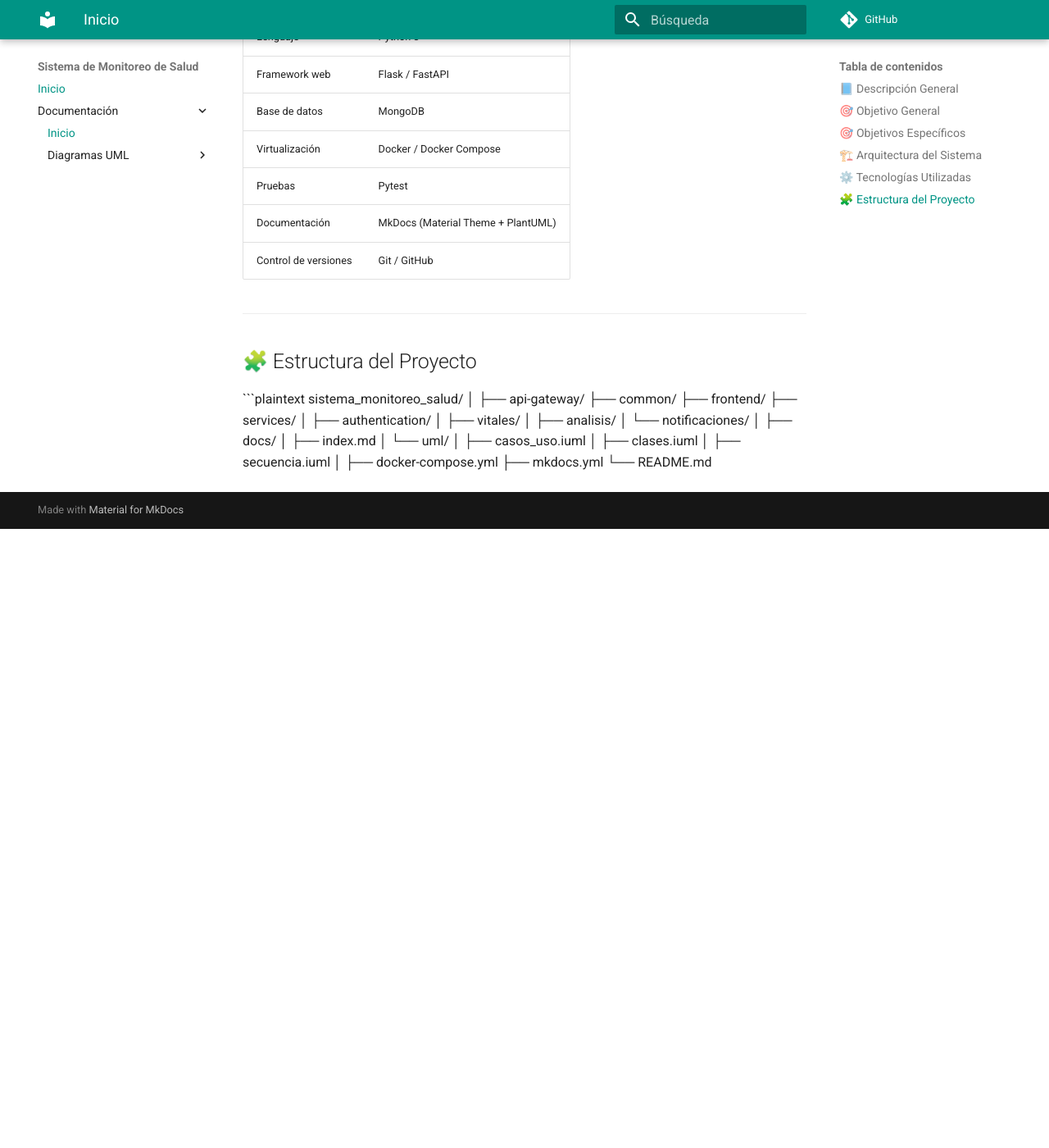
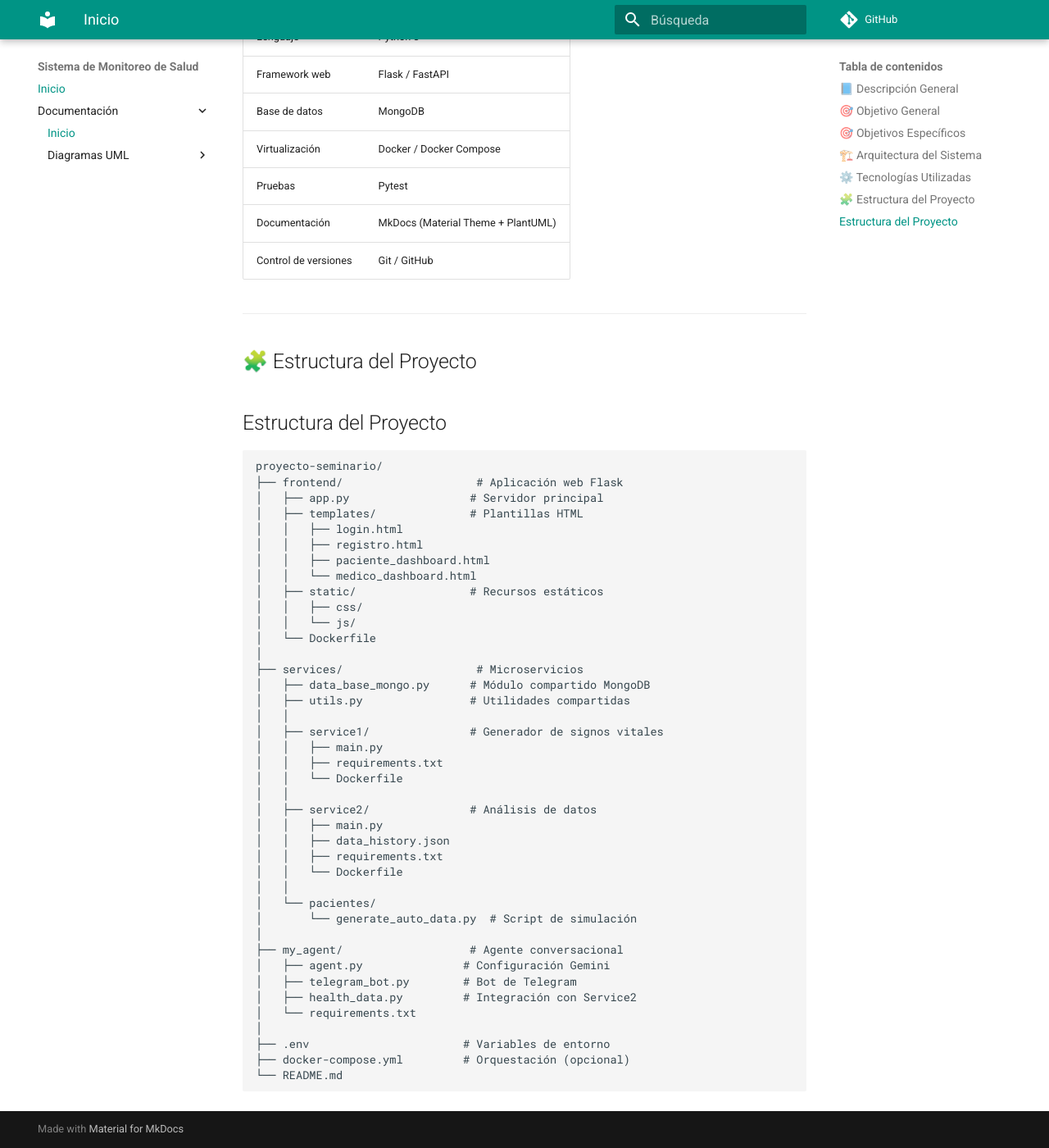
Before and after one commit to Darbin9001/proyectopulsito, an MkDocs documentation site: the page built from docs/index.md, in a window 1280 px wide and 1400 px high, scrolled down 1525 px. Shown: the whole window at 82% size. Built offline with MkDocs 1.6.1 and Material for MkDocs 9.7.7, drawn with Linux system fonts in a browser that asks for light colours; comment, search, counter and statistics services are not loaded; before the commit the page ends 2170 px from its top, so only the background shows below that.

Commit message:
actualizacion documental

````diff
--- a/docs/index.md
+++ b/docs/index.md
@@ -60,25 +60,46 @@ El sistema está compuesto por varios módulos:
 
 ## 🧩 Estructura del Proyecto
 
-```plaintext
-sistema_monitoreo_salud/
+## Estructura del Proyecto
+```
+proyecto-seminario/
+├── frontend/                    # Aplicación web Flask
+│   ├── app.py                  # Servidor principal
+│   ├── templates/              # Plantillas HTML
+│   │   ├── login.html
+│   │   ├── registro.html
+│   │   ├── paciente_dashboard.html
+│   │   └── medico_dashboard.html
+│   ├── static/                 # Recursos estáticos
+│   │   ├── css/
+│   │   └── js/
+│   └── Dockerfile
 │
-├── api-gateway/
-├── common/
-├── frontend/
-├── services/
-│   ├── authentication/
-│   ├── vitales/
-│   ├── analisis/
-│   └── notificaciones/
+├── services/                    # Microservicios
+│   ├── data_base_mongo.py      # Módulo compartido MongoDB
+│   ├── utils.py                # Utilidades compartidas
+│   │
+│   ├── service1/               # Generador de signos vitales
+│   │   ├── main.py
+│   │   ├── requirements.txt
+│   │   └── Dockerfile
+│   │
+│   ├── service2/               # Análisis de datos
+│   │   ├── main.py
+│   │   ├── data_history.json
+│   │   ├── requirements.txt
+│   │   └── Dockerfile
+│   │
+│   └── pacientes/
+│       └── generate_auto_data.py  # Script de simulación
 │
-├── docs/
-│   ├── index.md
-│   └── uml/
-│       ├── casos_uso.iuml
-│       ├── clases.iuml
-│       ├── secuencia.iuml
+├── my_agent/                   # Agente conversacional
+│   ├── agent.py               # Configuración Gemini
+│   ├── telegram_bot.py        # Bot de Telegram
+│   ├── health_data.py         # Integración con Service2
+│   └── requirements.txt
 │
-├── docker-compose.yml
-├── mkdocs.yml
+├── .env                       # Variables de entorno
+├── docker-compose.yml         # Orquestación (opcional)
 └── README.md
+```
````
